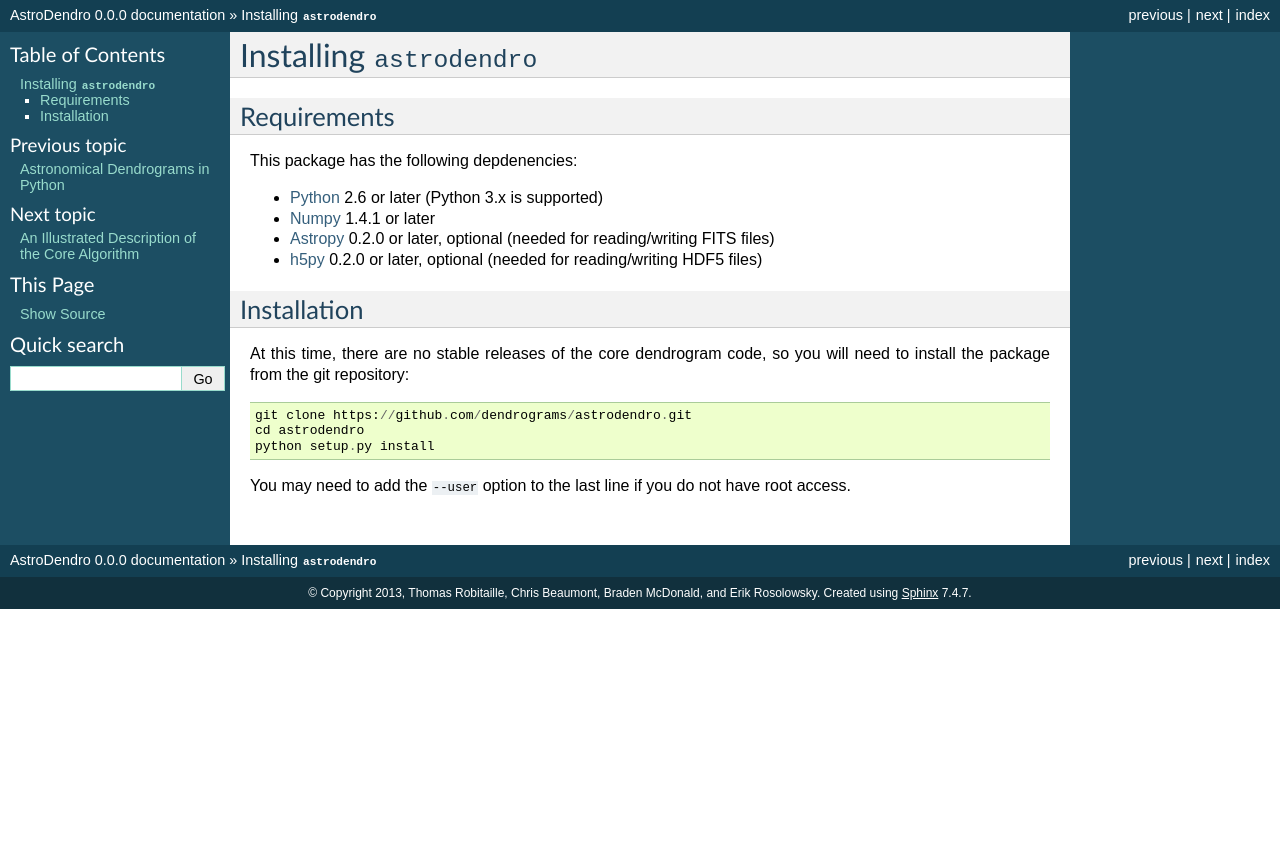
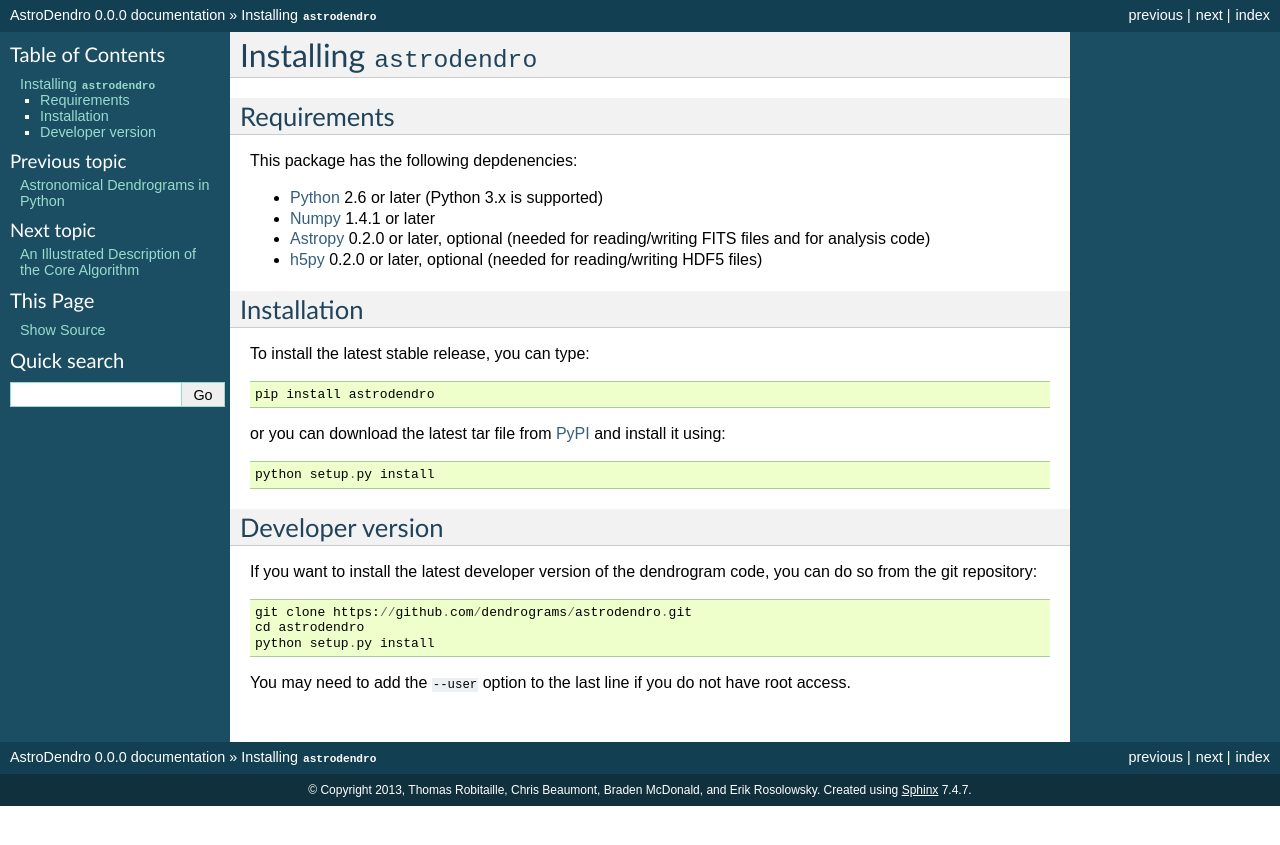
Before and after one commit to dendrograms/astrodendro, a Sphinx documentation site: the page built from docs/installing.rst, in a window 1280 px wide. Shown: the top 845 px of the page. Built offline with Sphinx 7.4.7, drawn with Linux system fonts in a browser that asks for light colours.

Commit message:
Finalized installation instructions for stable release

```diff
--- a/docs/installing.rst
+++ b/docs/installing.rst
@@ -8,14 +8,26 @@ This package has the following depdenencies:
 
 * `Python <http://www.python.org>`_ 2.6 or later (Python 3.x is supported)
 * `Numpy <http://www.numpy.org>`_ 1.4.1 or later
-* `Astropy <http://www.astropy.org>`_ 0.2.0 or later, optional (needed for reading/writing FITS files)
+* `Astropy <http://www.astropy.org>`_ 0.2.0 or later, optional (needed for reading/writing FITS files and for analysis code)
 * `h5py <http://www.h5py.org>`_ 0.2.0 or later, optional (needed for reading/writing HDF5 files)
 
 Installation
 ------------
 
-At this time, there are no stable releases of the core dendrogram code, so you
-will need to install the package from the git repository::
+To install the latest stable release, you can type::
+
+    pip install astrodendro
+
+or you can download the latest tar file from
+`PyPI <https://pypi.python.org/pypi/astrodendro>`_ and install it using::
+
+    python setup.py install
+
+Developer version
+-----------------
+
+If you want to install the latest developer version of the dendrogram code, you
+can do so from the git repository::
 
     git clone https://github.com/dendrograms/astrodendro.git
     cd astrodendro
```
